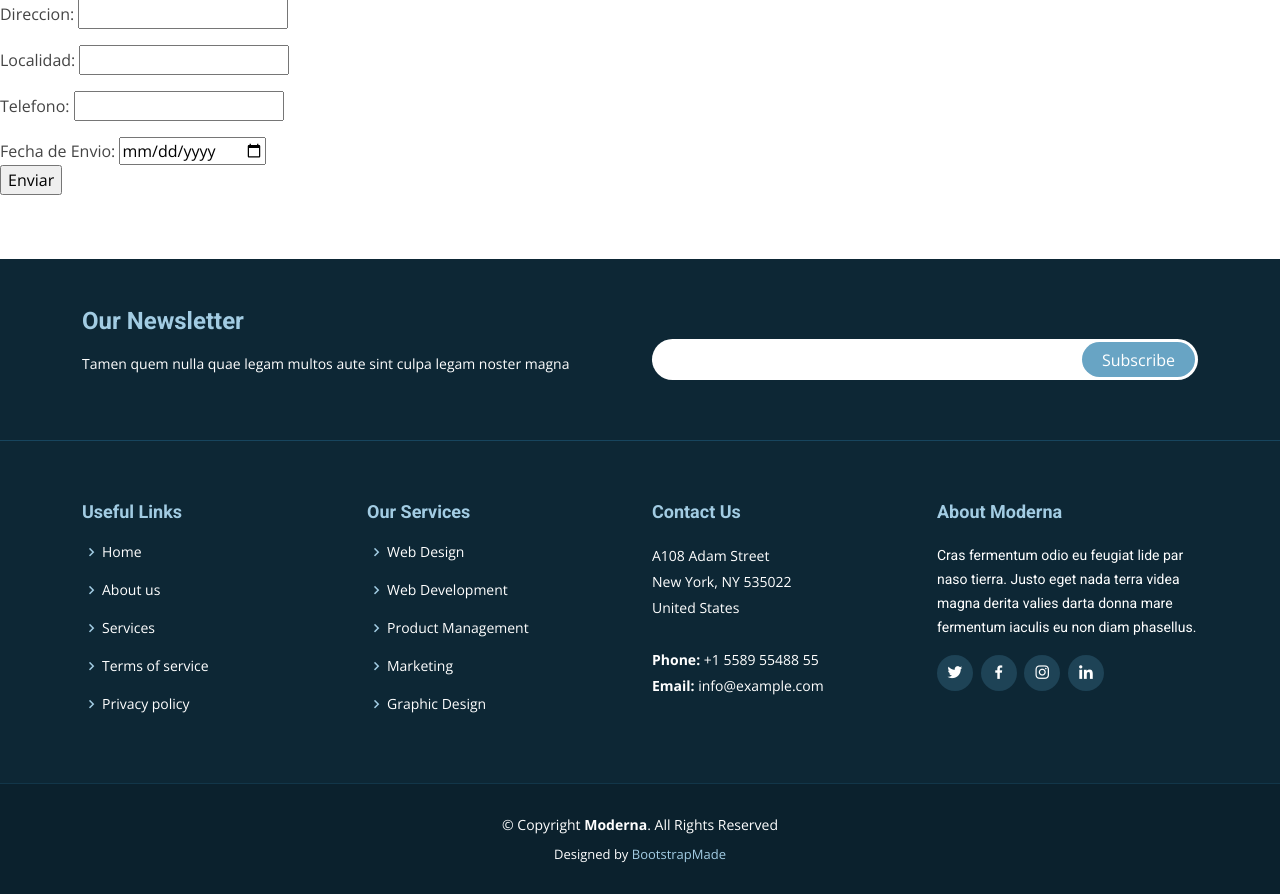
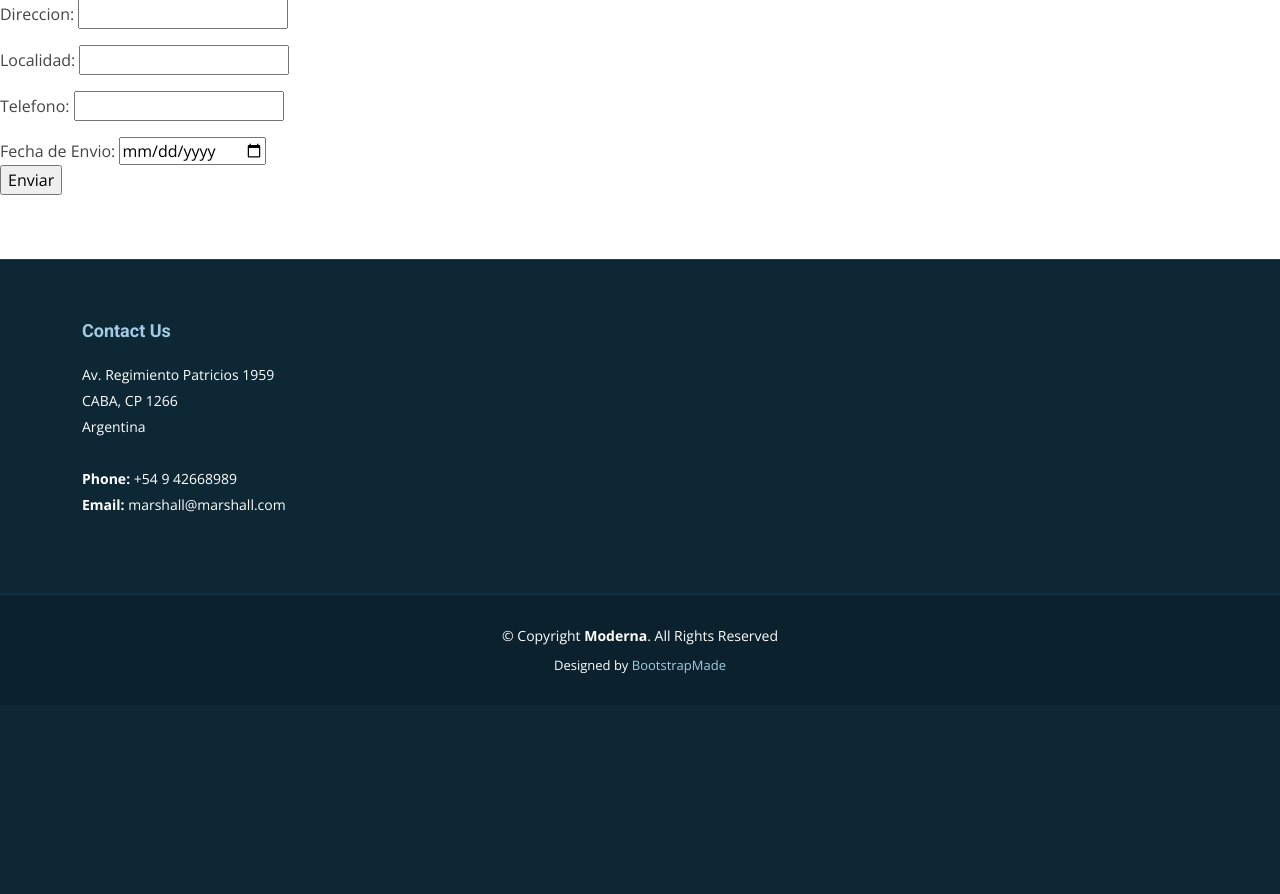
Before and after one commit to LihuenG/Proyecto-Coder, a Django app: page /clientes/envio/ in a window 1280 px wide. Shown: the part 145-1039 px from the top of the page. After the commit the page ends 819 px from the top, so only its background shows below. Run offline with Django 4.2, Linux system fonts and the light colour scheme; some libraries are stand-ins or nearby versions.

Commit message:
Trabajo final

```diff
--- a/Coder/Clientes/urls.py
+++ b/Coder/Clientes/urls.py
@@ -4,6 +4,6 @@ from Clientes.views import cliente_nuevo, producto, envio
 urlpatterns = [
     path('cliente_nuevo/', cliente_nuevo, name='cliente_nuevo'),
     path('producto/', producto, name='producto'),
-    path('envio/', envio, name='envio')
+    path('envio/', envio, name='envio'),
 
 ]
--- a/Coder/templates/base.html
+++ b/Coder/templates/base.html
@@ -74,69 +74,21 @@
   <!-- ======= Footer ======= -->
   <footer id="footer" data-aos="fade-up" data-aos-easing="ease-in-out" data-aos-duration="500">
 
-    <div class="footer-newsletter">
-      <div class="container">
-        <div class="row">
-          <div class="col-lg-6">
-            <h4>Our Newsletter</h4>
-            <p>Tamen quem nulla quae legam multos aute sint culpa legam noster magna</p>
-          </div>
-          <div class="col-lg-6">
-            <form action="" method="post">
-              <input type="email" name="email"><input type="submit" value="Subscribe">
-            </form>
-          </div>
-        </div>
-      </div>
-    </div>
-
     <div class="footer-top">
       <div class="container">
         <div class="row">
 
-          <div class="col-lg-3 col-md-6 footer-links">
-            <h4>Useful Links</h4>
-            <ul>
-              <li><i class="bx bx-chevron-right"></i> <a href="#">Home</a></li>
-              <li><i class="bx bx-chevron-right"></i> <a href="#">About us</a></li>
-              <li><i class="bx bx-chevron-right"></i> <a href="#">Services</a></li>
-              <li><i class="bx bx-chevron-right"></i> <a href="#">Terms of service</a></li>
-              <li><i class="bx bx-chevron-right"></i> <a href="#">Privacy policy</a></li>
-            </ul>
-          </div>
-
-          <div class="col-lg-3 col-md-6 footer-links">
-            <h4>Our Services</h4>
-            <ul>
-              <li><i class="bx bx-chevron-right"></i> <a href="#">Web Design</a></li>
-              <li><i class="bx bx-chevron-right"></i> <a href="#">Web Development</a></li>
-              <li><i class="bx bx-chevron-right"></i> <a href="#">Product Management</a></li>
-              <li><i class="bx bx-chevron-right"></i> <a href="#">Marketing</a></li>
-              <li><i class="bx bx-chevron-right"></i> <a href="#">Graphic Design</a></li>
-            </ul>
-          </div>
 
           <div class="col-lg-3 col-md-6 footer-contact">
             <h4>Contact Us</h4>
             <p>
-              A108 Adam Street <br>
-              New York, NY 535022<br>
-              United States <br><br>
-              <strong>Phone:</strong> +1 5589 55488 55<br>
-              <strong>Email:</strong> info@example.com<br>
+              Av. Regimiento Patricios 1959 <br>
+              CABA, CP 1266<br>
+              Argentina <br><br>
+              <strong>Phone:</strong> +54 9 42668989<br>
+              <strong>Email:</strong> marshall@marshall.com<br>
             </p>
 
-          </div>
-
-          <div class="col-lg-3 col-md-6 footer-info">
-            <h3>About Moderna</h3>
-            <p>Cras fermentum odio eu feugiat lide par naso tierra. Justo eget nada terra videa magna derita valies darta donna mare fermentum iaculis eu non diam phasellus.</p>
-            <div class="social-links mt-3">
-              <a href="#" class="twitter"><i class="bx bxl-twitter"></i></a>
-              <a href="#" class="facebook"><i class="bx bxl-facebook"></i></a>
-              <a href="#" class="instagram"><i class="bx bxl-instagram"></i></a>
-              <a href="#" class="linkedin"><i class="bx bxl-linkedin"></i></a>
-            </div>
           </div>
 
         </div>
```
Also changed, not shown: Coder/Clientes/views.py (line endings or trailing spaces).
